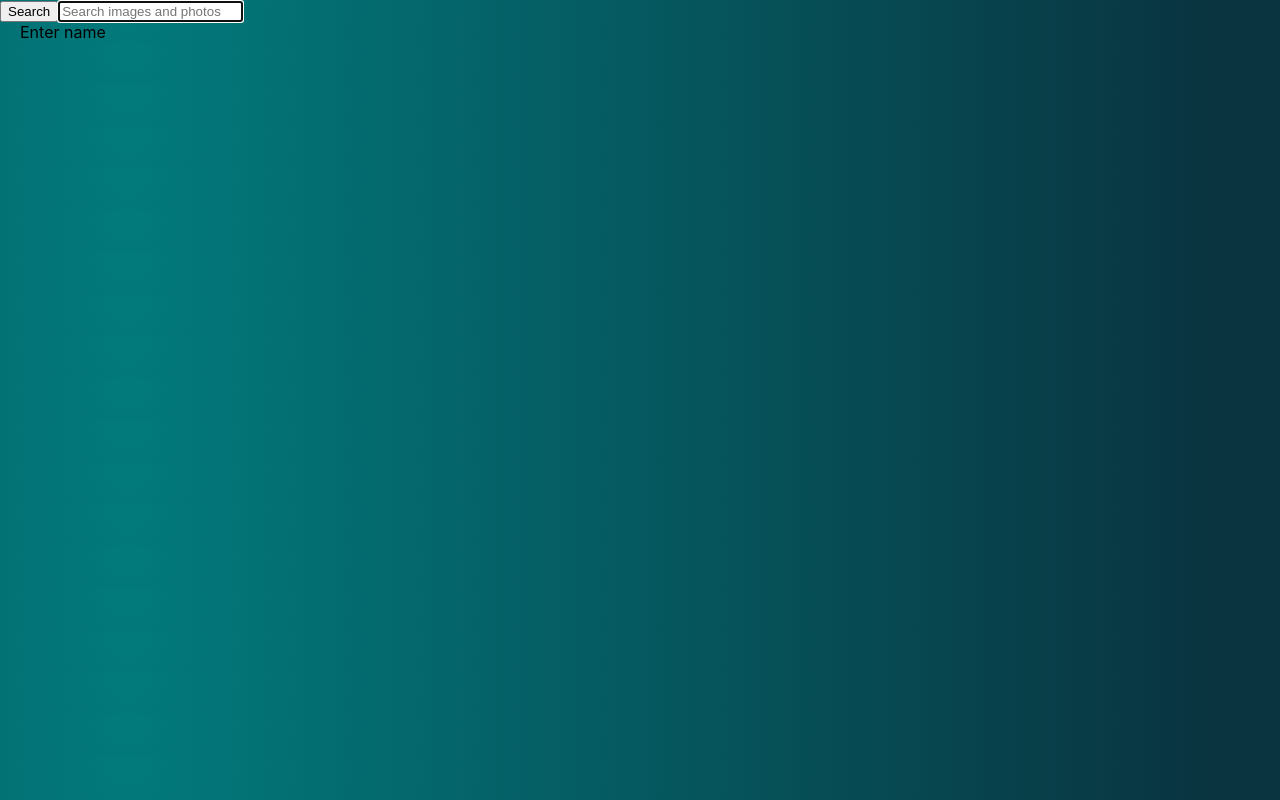
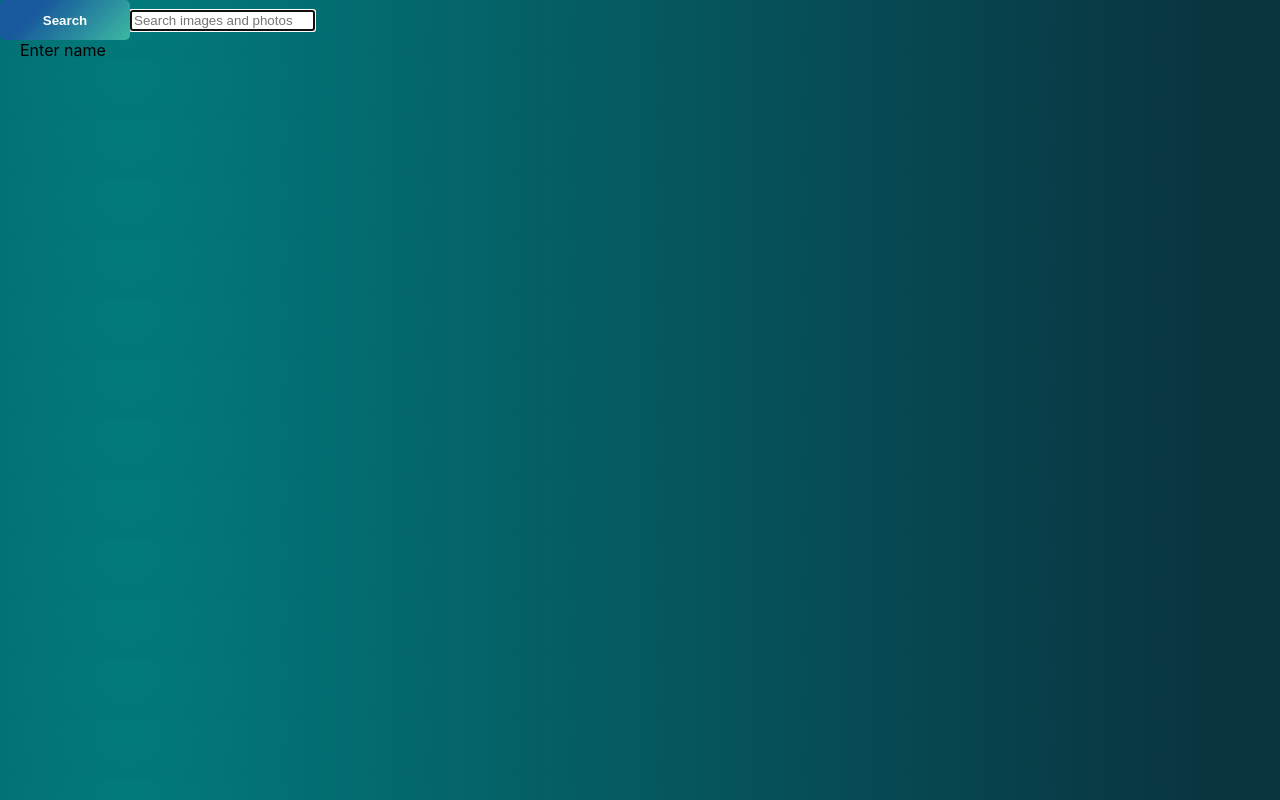
Before and after one commit to VasylievYurii/goit-react-hw-03-image-finder, a React (Create React App) app: page / in a window 1280 px wide. Shown: the top 800 px of the page. Built offline with nearby package versions, Linux system fonts and the light colour scheme.

Commit message:
version 2.0

```diff
--- a/src/components/App/App.jsx
+++ b/src/components/App/App.jsx
@@ -10,7 +10,6 @@ import Searchbar from 'components/Searchbar/Searchbar';
 export class App extends Component {
   state = {
     itemTag: [],
-
   };
 
   handleSearchSubmit = itemTag => {
@@ -30,7 +29,7 @@ export class App extends Component {
           pauseOnFocusLoss
           draggable
           pauseOnHover
-          theme="light"
+          theme="colored"
         />
         <Searchbar onSubmit={this.handleSearchSubmit} />
         <Section>
--- a/src/components/Button/Button.jsx
+++ b/src/components/Button/Button.jsx
@@ -1,3 +1,7 @@
 import React from 'react';
 // import PropTypes from 'prop-types';
-// import {} from './Button.styled';
+import { ButtonStyle } from './Button.styled';
+
+export const Button = ({ children, ...props }) => {
+  return <ButtonStyle {...props}>{children}</ButtonStyle>;
+};
--- a/src/components/Button/Button.styled.js
+++ b/src/components/Button/Button.styled.js
@@ -1 +1,24 @@
 import styled from '@emotion/styled';
+
+export const ButtonStyle = styled.button`
+  min-width: 130px;
+  height: 40px;
+  color: #fff;
+  padding: 5px 10px;
+  font-weight: bold;
+  cursor: pointer;
+  transition: all 0.3s ease;
+  position: relative;
+  display: inline-block;
+  outline: none;
+  border-radius: 5px;
+  border: none;
+  background-size: 120% auto;
+  background-image: linear-gradient(315deg, #43cea2 0%, #185a9d 75%);
+  &:hover {
+    background-position: right center;
+  }
+  &:active {
+    top: 2px;
+  }
+`;
--- a/src/components/ImageGallery/ImageGallery.jsx
+++ b/src/components/ImageGallery/ImageGallery.jsx
@@ -4,6 +4,7 @@ import { ImageGalleryList } from './ImageGallery.styled';
 import ImageGalleryItem from 'components/ImageGalleryItem/ImageGalleryItem';
 import { Loader } from 'components/Loader/Loader';
 import Modal from 'components/Modal/Modal';
+import { Button } from '../Button/Button';
 
 import SearchingApiServices from 'services/pixabayApi';
 
@@ -94,9 +95,9 @@ class ImageGallery extends Component {
               );
             })}
           </ImageGalleryList>
-          <button type="button" onClick={this.getMorePictures}>
+          <Button type="button" onClick={this.getMorePictures}>
             Get more
-          </button>
+          </Button>
           {showModal && (
             <Modal
               currentImg={currentImg}
--- a/src/components/ImageGalleryItem/ImageGalleryItem.jsx
+++ b/src/components/ImageGalleryItem/ImageGalleryItem.jsx
@@ -7,12 +7,22 @@ import {
 } from './ImageGalleryItem.styled';
 
 const ImageGalleryItem = ({ src, alt, largeImageURL, toggleModal }) => {
+  const handleClick = e => {
+    e.preventDefault();
+    toggleModal(largeImageURL, alt);
+  };
+
   return (
     <ItemCardWrapper>
-      <ItemCard href="#">
-        <ItemCardImg src={src} alt={alt} onClick={()=>toggleModal(largeImageURL, alt)}/>
+      <ItemCard
+        href="#"
+        rel="noopener noreferrer nofollow"
+        onClick={handleClick}
+      >
+        <ItemCardImg src={src} alt={alt} />
       </ItemCard>
     </ItemCardWrapper>
   );
 };
+
 export default ImageGalleryItem;
--- a/src/components/Loader/Loader.jsx
+++ b/src/components/Loader/Loader.jsx
@@ -1,13 +1,13 @@
 import React from 'react';
 // import PropTypes from 'prop-types';
-import {FakeGalleryList, FakeItemCardWrapper} from './Loader.styled';
+import { FakeGalleryList, FakeItemCardWrapper } from './Loader.styled';
 
 export const Loader = () => {
-    const fakeItemCards = [];
+  const fakeItemCards = [];
 
-    for (let i = 0; i < 6; i++) {
-      fakeItemCards.push(<FakeItemCardWrapper key={i} />);
-    }
+  for (let i = 0; i < 12; i++) {
+    fakeItemCards.push(<FakeItemCardWrapper key={i} />);
+  }
 
-    return <FakeGalleryList>{fakeItemCards}</FakeGalleryList>;
-  };
+  return <FakeGalleryList>{fakeItemCards}</FakeGalleryList>;
+};
--- a/src/components/Searchbar/Searchbar.jsx
+++ b/src/components/Searchbar/Searchbar.jsx
@@ -4,44 +4,44 @@ import { toast } from 'react-toastify';
 // import PropTypes from 'prop-types';
 // import { nanoid } from 'nanoid';
 // import {} from './Searchbar.styled';
+import { Button } from '../Button/Button';
 
 class Searchbar extends Component {
-
   state = {
-  itemTag:''
-}
+    itemTag: '',
+  };
 
   handleItemTag = e => {
-  this.setState({itemTag: e.currentTarget.value.toLowerCase()})
-}
+    this.setState({ itemTag: e.currentTarget.value.toLowerCase() });
+  };
 
   handleSubmit = e => {
     e.preventDefault();
 
-  if(this.state.itemTag.trim() === '') {
+    if (this.state.itemTag.trim() === '') {
       toast.error('Searching is empty!', {
-      position: "top-right",
+        position: 'top-right',
         autoClose: 5000,
         hideProgressBar: false,
         closeOnClick: true,
         pauseOnHover: true,
         draggable: true,
         progress: undefined,
-      theme: "light",
+        theme: 'colored',
       });
       return;
     }
     this.props.onSubmit(this.state.itemTag);
-  this.setState({itemTag:''})
-}
+    this.setState({ itemTag: '' });
+  };
 
-  render(){
+  render() {
     return (
       <header>
         <form onSubmit={this.handleSubmit}>
-        <button type="submit">
+          <Button type="submit">
             <span>Search</span>
-        </button>
+          </Button>
 
           <input
             type="text"
@@ -55,6 +55,6 @@ handleSubmit = e => {
       </header>
     );
   }
-};
+}
 
 export default Searchbar;
--- a/src/index.css
+++ b/src/index.css
@@ -7,6 +7,7 @@
 
 body {
   margin: 0;
+  height: 100%;
   font-family: -apple-system, BlinkMacSystemFont, 'Segoe UI', 'Roboto', 'Oxygen',
     'Ubuntu', 'Cantarell', 'Fira Sans', 'Droid Sans', 'Helvetica Neue',
     sans-serif;
```
Lines whose indentation alone changed are shown as unchanged.
